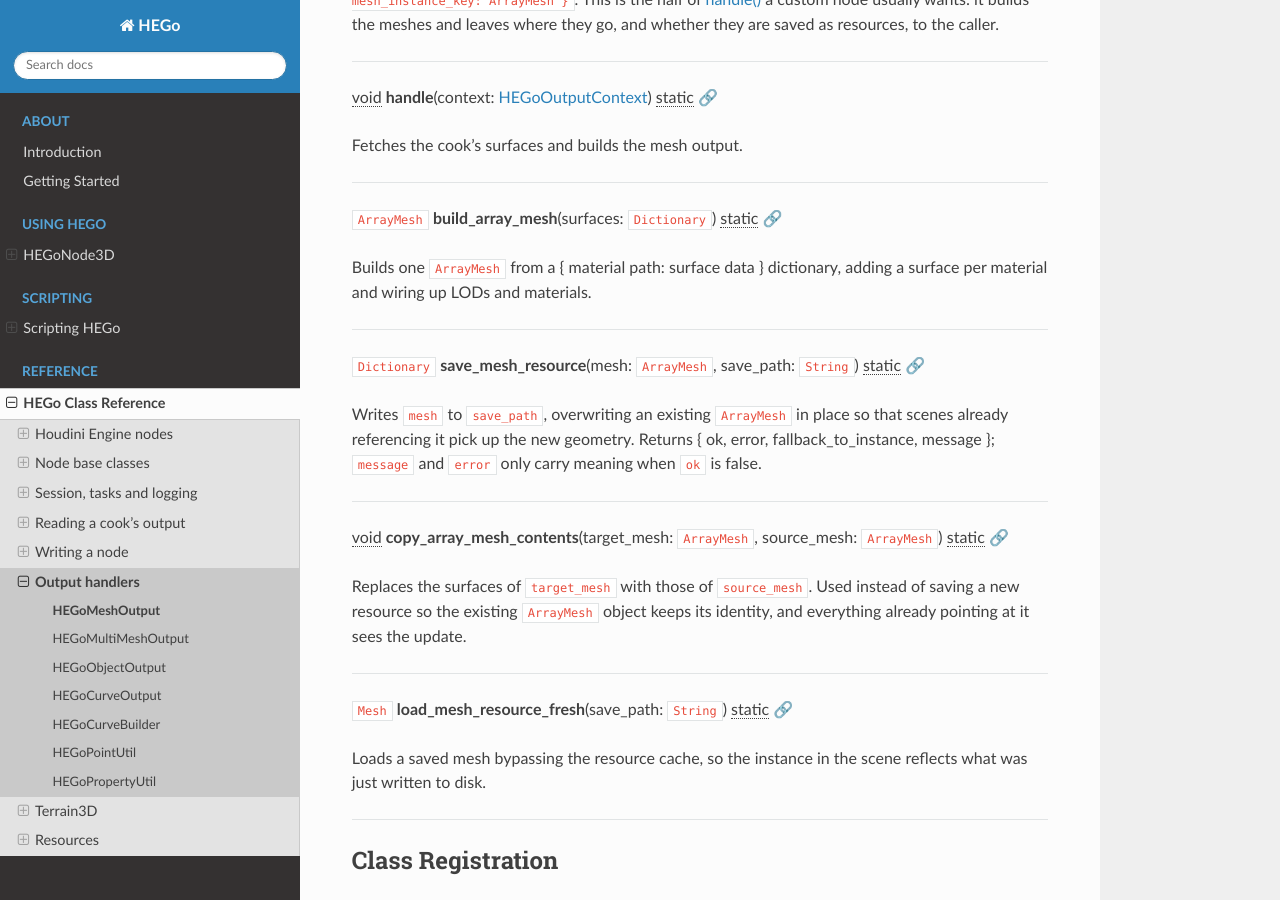
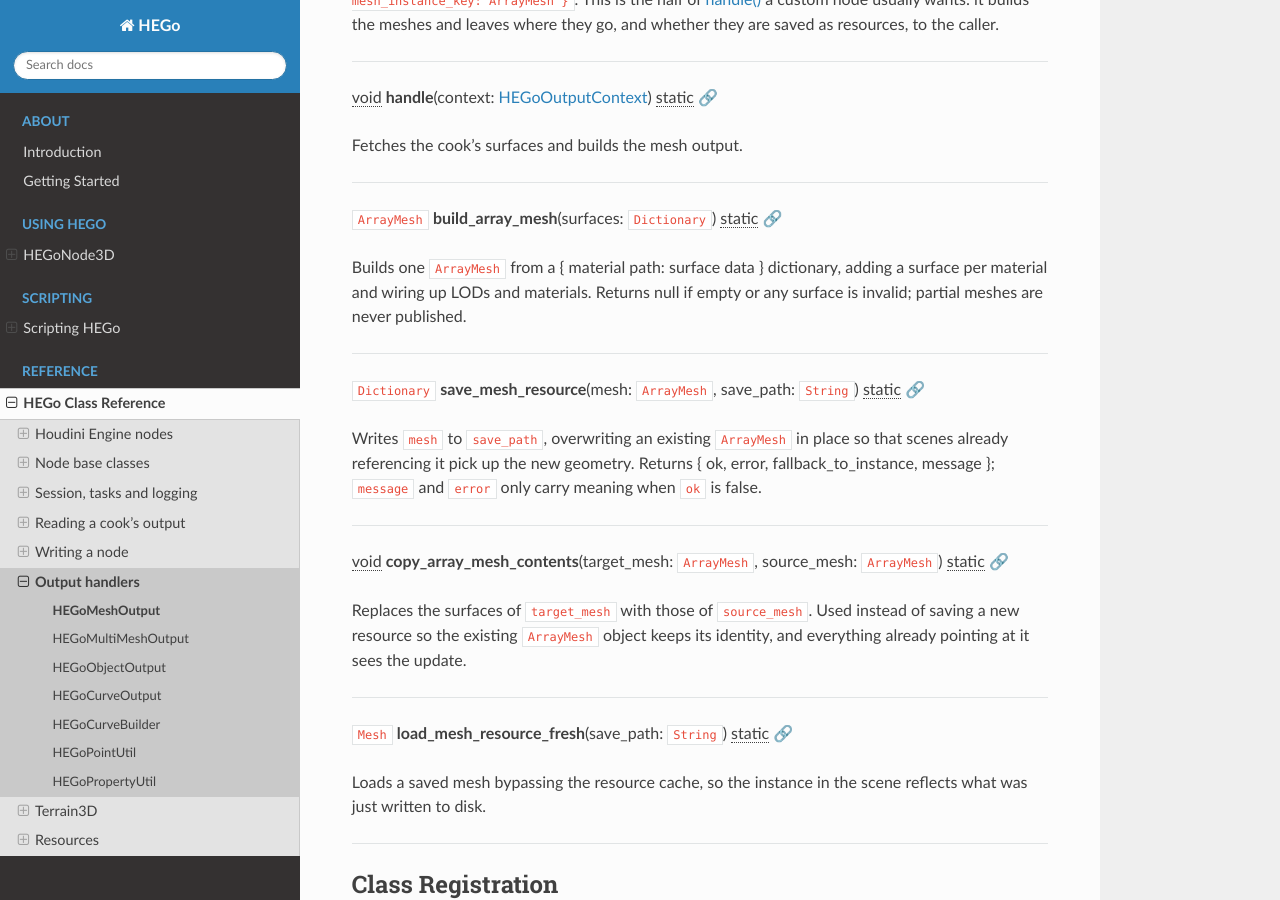
Before and after one commit to peterprickarz/hego, a Sphinx documentation site: the page built from docs/classes/class_hegomeshoutput.rst, in a window 1280 px wide and 900 px high, scrolled down 3018 px. Built offline with Sphinx 7.4.7 and the Read the Docs theme 3.1.0, drawn with Linux system fonts in a browser that asks for light colours.

Commit message:
Reject invalid mesh surfaces without publishing partial output

```diff
--- a/docs/classes/class_hegomeshoutput.rst
+++ b/docs/classes/class_hegomeshoutput.rst
@@ -261,7 +261,7 @@
 
 ``ArrayMesh`` **build_array_mesh**\ (\ surfaces\: ``Dictionary``\ ) |static| :ref:`🔗<class_HEGoMeshOutput_method_build_array_mesh>`
 
-Builds one ``ArrayMesh`` from a { material path: surface data } dictionary, adding a surface per material and wiring up LODs and materials.
+Builds one ``ArrayMesh`` from a { material path: surface data } dictionary, adding a surface per material and wiring up LODs and materials. Returns null if empty or any surface is invalid; partial meshes are never published.
 
 .. rst-class:: classref-item-separator
 
```
Also changed, not shown: 3 other files.
